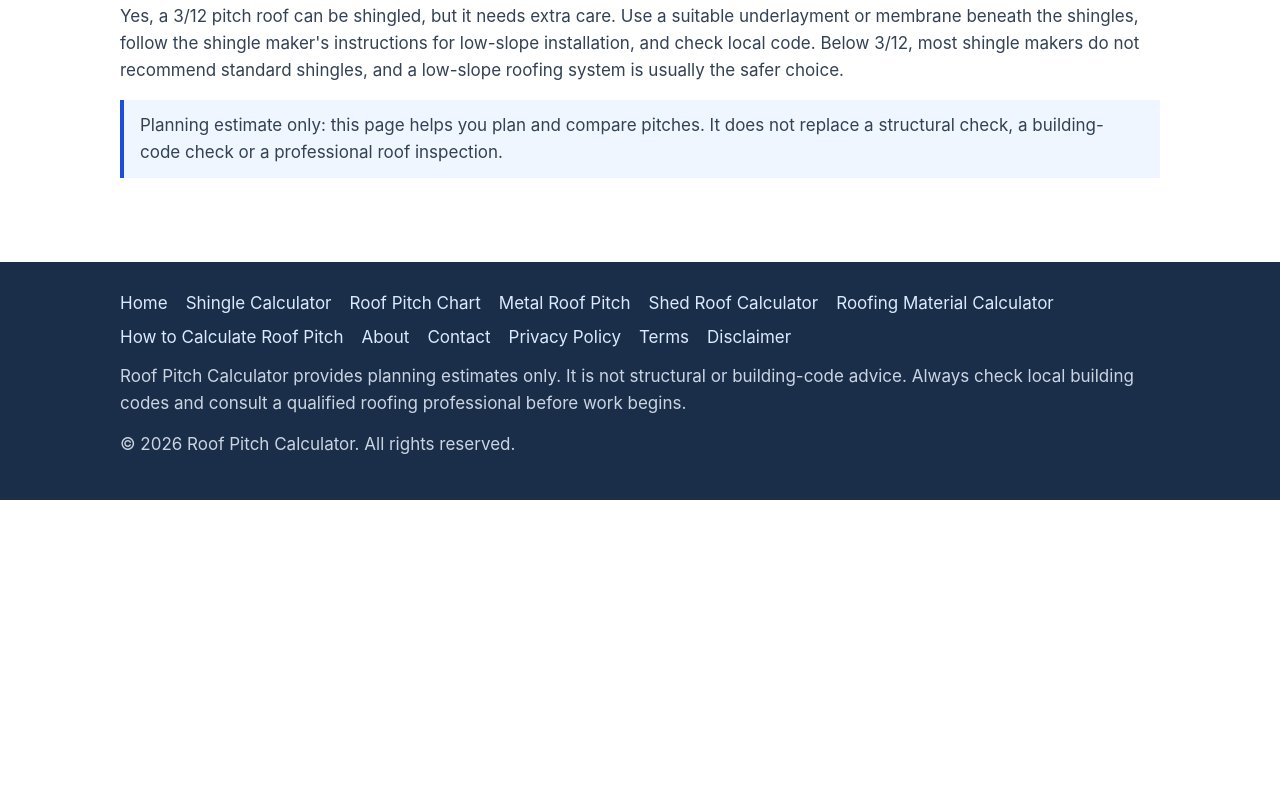
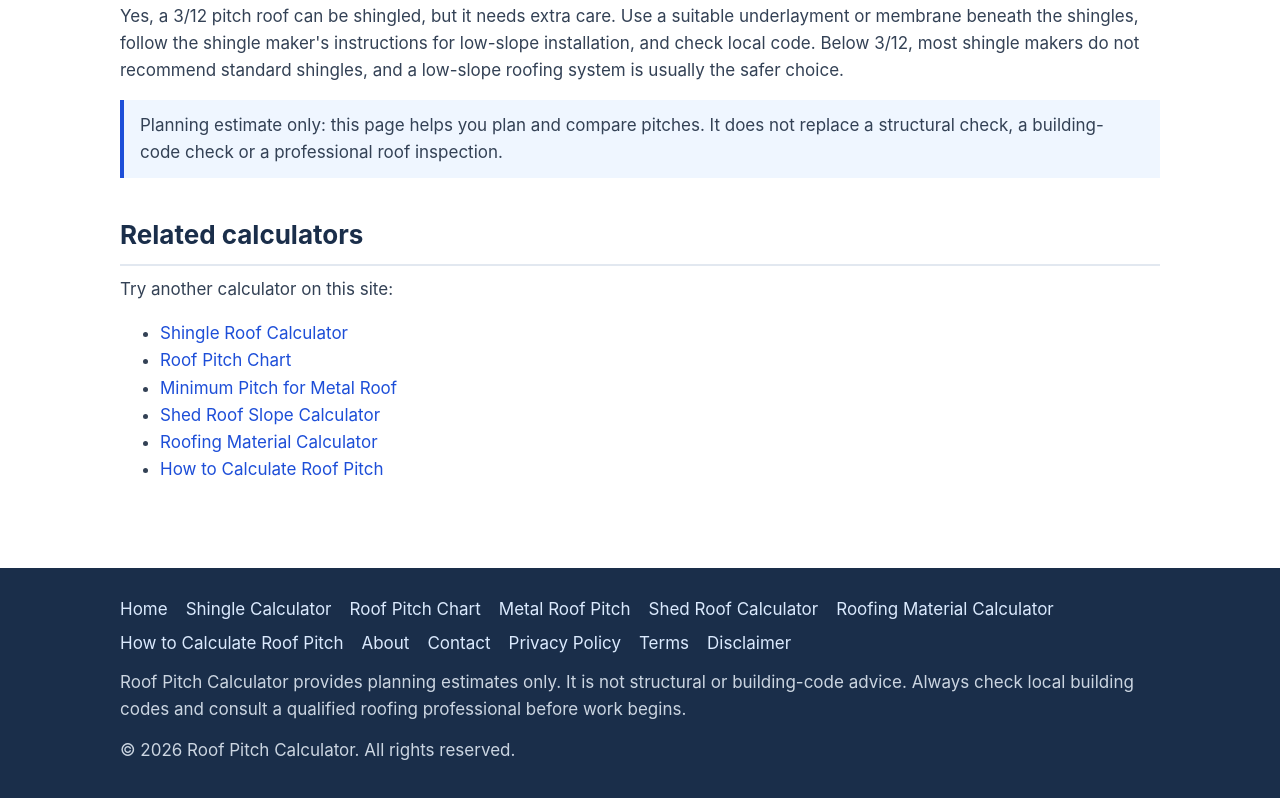
Before and after one commit to Rohan-Naeem/Roof-Pitch-Calculator, a plain HTML site: page index.html in a window 1280 px wide. Shown: the part 4224-5022 px from the top of the page. Before the commit the page ends 4724 px from the top, so only its background shows below. Drawn offline with Linux system fonts and the light colour scheme.

Commit message:
Add Related calculators section to 7 main pages

```diff
--- a/index.html
+++ b/index.html
@@ -175,6 +175,17 @@ document.getElementById('mode').addEventListener('change',function(){
 </div>
 <p class="note">Planning estimate only: this page helps you plan and compare pitches. It does not replace a structural check, a building-code check or a professional roof inspection.</p>
 
+<h2>Related calculators</h2>
+<p>Try another calculator on this site:</p>
+<ul>
+<li><a href="shingle-calculator.html">Shingle Roof Calculator</a></li>
+<li><a href="roof-pitch-chart.html">Roof Pitch Chart</a></li>
+<li><a href="minimum-pitch-metal-roof.html">Minimum Pitch for Metal Roof</a></li>
+<li><a href="shed-roof-slope-calculator.html">Shed Roof Slope Calculator</a></li>
+<li><a href="roofing-material-calculator.html">Roofing Material Calculator</a></li>
+<li><a href="how-to-calculate-roof-pitch.html">How to Calculate Roof Pitch</a></li>
+</ul>
+
 </main>
 <footer class="site"><div class="wrap"><nav aria-label="Footer navigation"><a href="index.html">Home</a> <a href="shingle-calculator.html">Shingle Calculator</a> <a href="roof-pitch-chart.html">Roof Pitch Chart</a> <a href="minimum-pitch-metal-roof.html">Metal Roof Pitch</a> <a href="shed-roof-slope-calculator.html">Shed Roof Calculator</a> <a href="roofing-material-calculator.html">Roofing Material Calculator</a> <a href="how-to-calculate-roof-pitch.html">How to Calculate Roof Pitch</a> <a href="about.html">About</a> <a href="contact.html">Contact</a> <a href="privacy-policy.html">Privacy Policy</a> <a href="terms.html">Terms</a> <a href="disclaimer.html">Disclaimer</a></nav>
 <p>Roof Pitch Calculator provides planning estimates only. It is not structural or building-code advice. Always check local building codes and consult a qualified roofing professional before work begins.</p>
```
Also changed, not shown: how-to-calculate-roof-pitch.html (+11 -0 lines), minimum-pitch-metal-roof.html (+11 -0 lines), roof-pitch-chart.html (+11 -0 lines), roofing-material-calculator.html (+11 -0 lines), shed-roof-slope-calculator.html (+11 -0 lines), shingle-calculator.html (+11 -0 lines).
